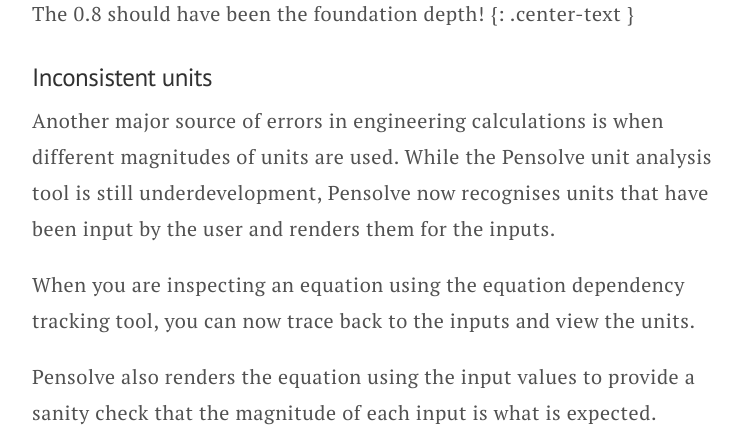
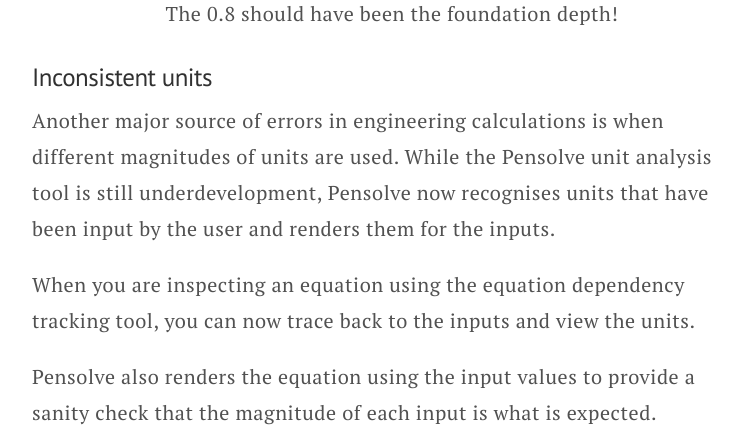
Before and after one commit to pensolve/blog, a Jekyll site: the page built from _posts/2015-11-15-blog-error-finding-features.md, in a window 1280 px wide and 900 px high, scrolled down 864 px, cut to the strip 260-687 px from the top of the window. Shown: the whole strip, without its empty margins (248-990 px from the left). Built offline with Jekyll 4.4.1, drawn with Linux system fonts in a browser that asks for light colours; some of the changed lines change nothing that is shown.

Commit message:
Update 2015-11-15-blog-error-finding-features.md

```diff
--- a/_posts/2015-11-15-blog-error-finding-features.md
+++ b/_posts/2015-11-15-blog-error-finding-features.md
@@ -18,7 +18,8 @@
 
 ![Picture showing hardset number highlighting](/public/2015-11-19/hardset_highlighting.png)
 
-The 0.8 should have been the foundation depth! {: .center-text }
+The 0.8 should have been the foundation depth!
+{: style="text-align: center"}
 
 ### Inconsistent units
 
```
